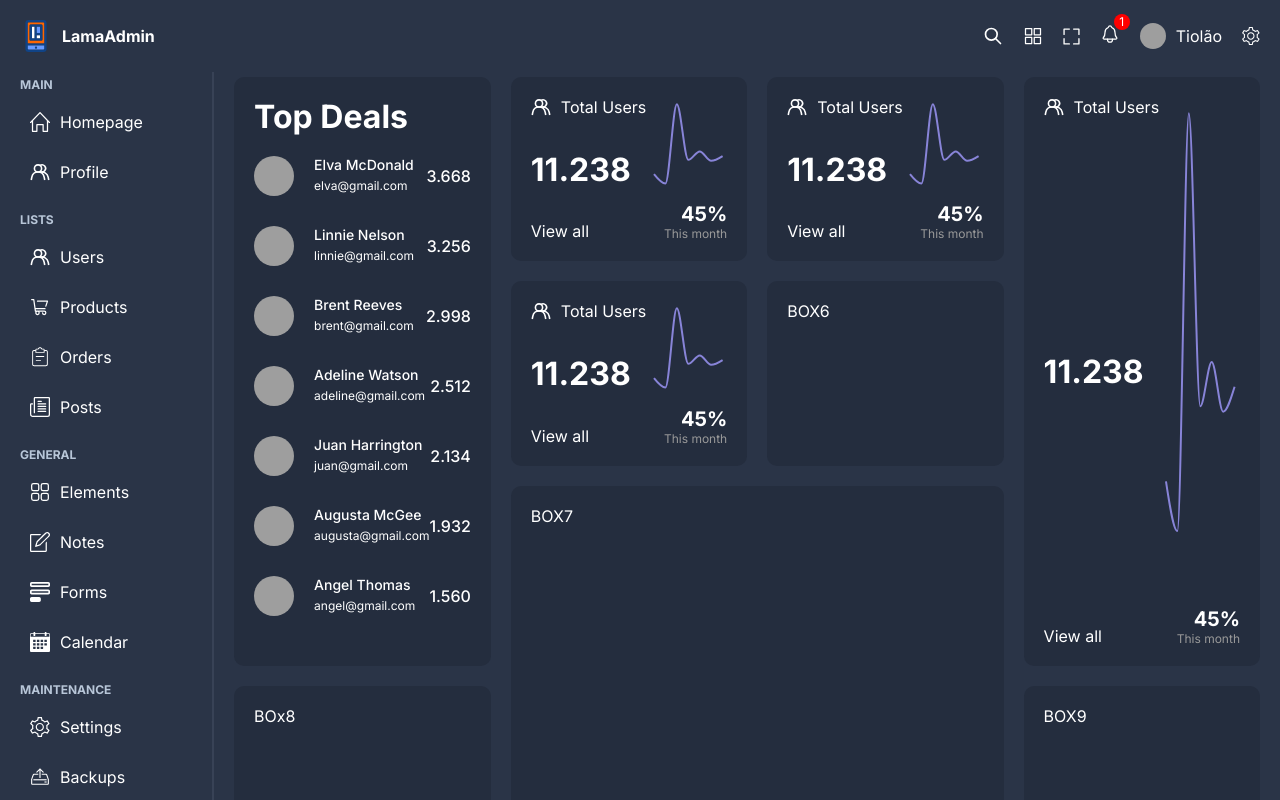
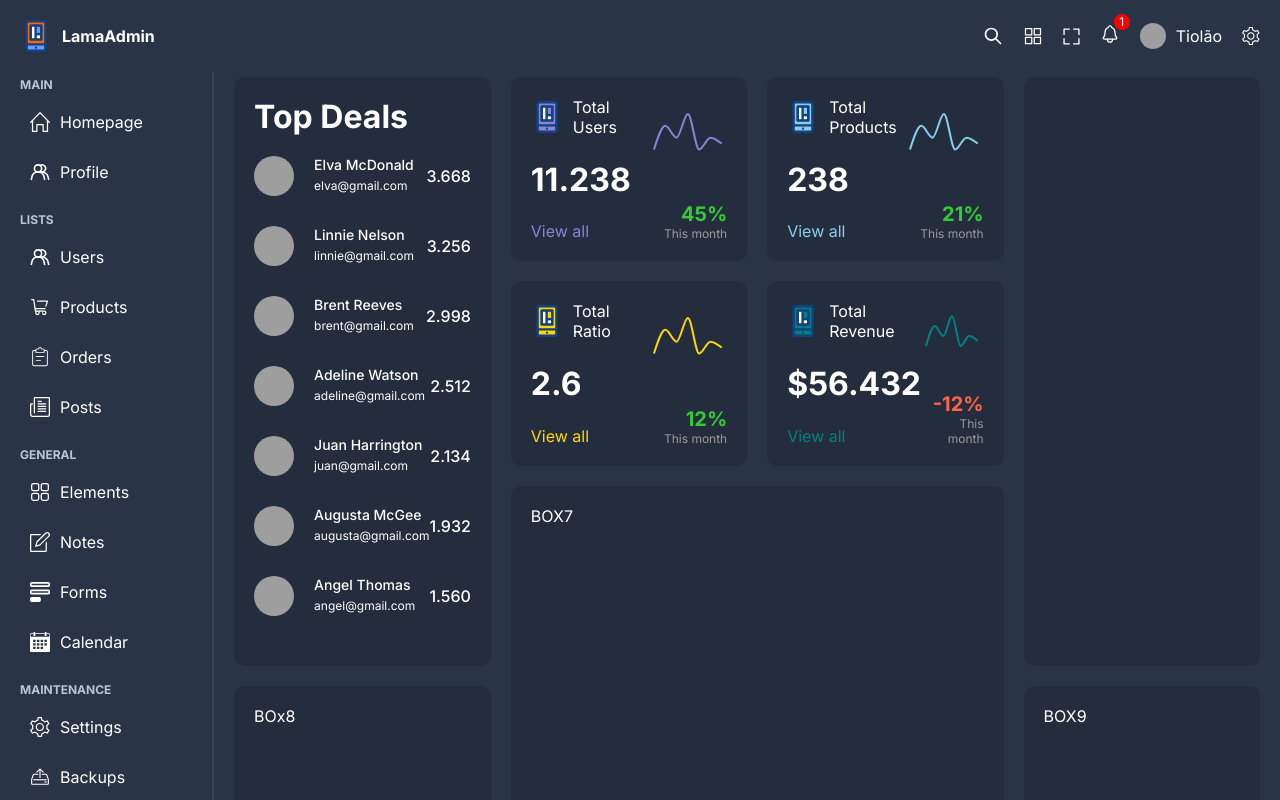
Before and after one commit to eloygomes/React-Admin-Dashboard, a React (Vite) app: page / in a window 1280 px wide. Shown: the top 800 px of the page. Built offline with nearby package versions, Linux system fonts and the light colour scheme; grey boxes are pictures that could not be loaded.

Commit message:
0.5.2.0
- Charts deployment [done]

```diff
--- a/src/components/chatbot/ChartBox.tsx
+++ b/src/components/chatbot/ChartBox.tsx
@@ -2,66 +2,33 @@ import { Link } from "react-router-dom";
 import "./chartbox.scss";
 import { Line, LineChart, ResponsiveContainer, Tooltip } from "recharts";
 
-const data = [
-  {
-    name: "Page A",
-    uv: 4000,
-    pv: 2400,
-    amt: 2400,
-  },
-  {
-    name: "Page B",
-    uv: 3000,
-    pv: 1398,
-    amt: 2210,
-  },
-  {
-    name: "Page C",
-    uv: 2000,
-    pv: 9800,
-    amt: 2290,
-  },
-  {
-    name: "Page D",
-    uv: 2780,
-    pv: 3908,
-    amt: 2000,
-  },
-  {
-    name: "Page E",
-    uv: 1890,
-    pv: 4800,
-    amt: 2181,
-  },
-  {
-    name: "Page F",
-    uv: 2390,
-    pv: 3800,
-    amt: 2500,
-  },
-  {
-    name: "Page G",
-    uv: 3490,
-    pv: 4300,
-    amt: 2100,
-  },
-];
+type Props = {
+  color: string;
+  icon: string;
+  title: string;
+  dataKey: string;
+  number: number | string;
+  percentage: number;
+  chartData: object[];
+};
 
-const ChartBox = () => {
+const ChartBox = (props: Props) => {
   return (
     <div className="chartbox">
       <div className="boxInfo">
         <div className="title">
-          <img src="/user.svg" alt="" />
-          <span>Total Users</span>
+          <img src={props.icon} alt="" />
+          <span>{props.title}</span>
         </div>
-        <h1>11.238</h1>
-        <Link to="/">View all</Link>
+        <h1>{props.number}</h1>
+        <Link to="/" style={{ color: props.color }}>
+          View all
+        </Link>
       </div>
       <div className="chartInfo">
         <div className="chart">
-          <ResponsiveContainer width="100%" height="100%">
-            <LineChart width={300} height={100} data={data}>
+          <ResponsiveContainer width="99%" height="100%">
+            <LineChart data={props.chartData}>
               <Tooltip
                 contentStyle={{ background: "transparent", border: "none" }}
                 labelStyle={{ display: "none" }}
@@ -69,8 +36,8 @@ const ChartBox = () => {
               />
               <Line
                 type="monotone"
-                dataKey="pv"
-                stroke="#8884d8"
+                dataKey={props.dataKey}
+                stroke={props.color}
                 strokeWidth={2}
                 dot={false}
               />
@@ -78,7 +45,12 @@ const ChartBox = () => {
           </ResponsiveContainer>
         </div>
         <div className="texts">
-          <span className="percetage">45%</span>
+          <span
+            className="percetage"
+            style={{ color: props.percentage < 0 ? "tomato" : "limegreen" }}
+          >
+            {props.percentage}%
+          </span>
           <span className="duration">This month</span>
         </div>
       </div>
--- a/src/pages/home/Home.tsx
+++ b/src/pages/home/Home.tsx
@@ -1,5 +1,11 @@
 import ChartBox from "../../components/chatbot/ChartBox";
 import TopBox from "../../components/topBox/TopBox";
+import {
+  chartBoxConversion,
+  chartBoxProduct,
+  chartBoxRevenue,
+  chartBoxUser,
+} from "../../data";
 import "./home.scss";
 
 export const Home = () => {
@@ -9,18 +15,18 @@ export const Home = () => {
         <TopBox />
       </div>
       <div className="box box2">
-        <ChartBox />
+        <ChartBox {...chartBoxUser} />
       </div>
       <div className="box box3">
-        <ChartBox />
+        <ChartBox {...chartBoxProduct} />
       </div>
-      <div className="box box4">
-        <ChartBox />
+      <div className="box box4"></div>
+      <div className="box box5">
+        <ChartBox {...chartBoxConversion} />
       </div>
-      <div className="box box5">
-        <ChartBox />
+      <div className="box box6">
+        <ChartBox {...chartBoxRevenue} />
       </div>
-      <div className="box box6">BOX6</div>
       <div className="box box7">BOX7</div>
       <div className="box box8">BOx8</div>
       <div className="box box9">BOX9</div>
```
